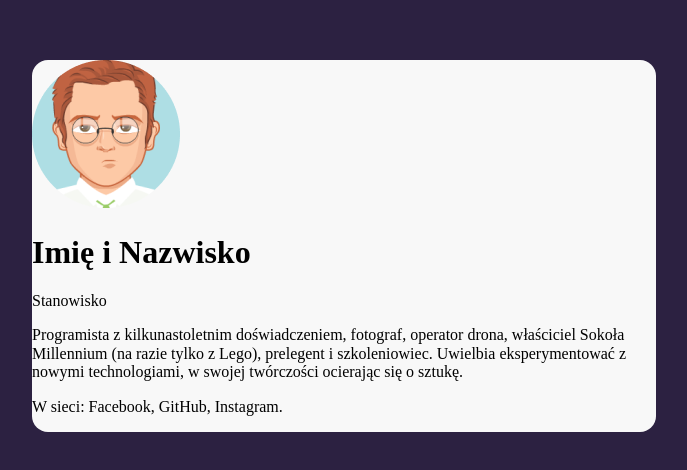
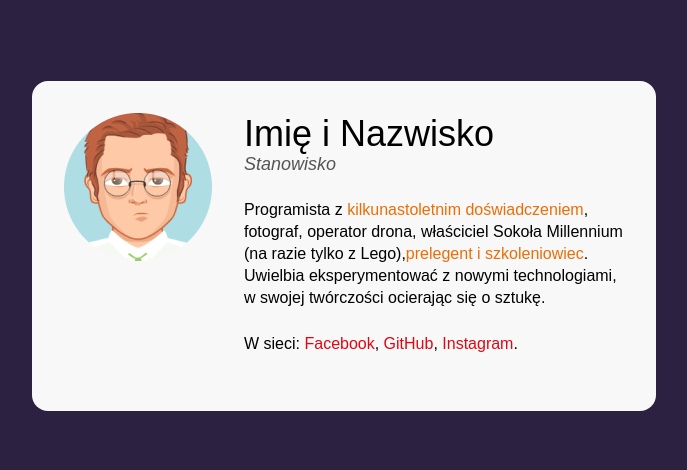
Before and after one commit to mateusz-walecki/business-card, a plain HTML site: page index.html in a window 1280 px wide. Shown: the part 154-624 px from the top of the page, without its empty margins (296-983 px from the left). Drawn offline with Linux system fonts and the light colour scheme.

Commit message:
model of business card

```diff
--- a/index.html
+++ b/index.html
@@ -10,19 +10,32 @@
   </head>
   <body>
     <main class="main">
-      <article>
-        <img src="avatar.png" alt="Zdjęcie Imie i Nazwisko" />
-        <header>
-          <h1>Imię i Nazwisko</h1>
-          <p>Stanowisko</p>
-        </header>
-        <p>
-          Programista z kilkunastoletnim doświadczeniem, fotograf, operator
-          drona, właściciel Sokoła Millennium (na razie tylko z Lego), prelegent
-          i szkoleniowiec. Uwielbia eksperymentować z nowymi technologiami, w
-          swojej twórczości ocierając się o sztukę.
-        </p>
-        <p>W sieci: Facebook, GitHub, Instagram.</p>
+      <article class="person">
+        <img
+          class="person__pictrue"
+          src="avatar.png"
+          alt="Zdjęcie Imie i Nazwisko"
+        />
+        <div>
+          <header class="person__info">
+            <h1 class="person__name">Imię i Nazwisko</h1>
+            <p class="person__position">Stanowisko</p>
+          </header>
+          <p class="person__description person__description--margin">
+            Programista z
+            <strong class="special">kilkunastoletnim doświadczeniem</strong>,
+            fotograf, operator drona, właściciel Sokoła Millennium (na razie
+            tylko z Lego),<strong class="special"
+              >prelegent i szkoleniowiec</strong
+            >. Uwielbia eksperymentować z nowymi technologiami, w swojej
+            twórczości ocierając się o sztukę.
+          </p>
+          <p class="person__description person__description--margin">
+            W sieci: <a class="person__link" href="#">Facebook</a>,
+            <a class="person__link" href="#">GitHub</a>,
+            <a class="person__link" href="#">Instagram</a>.
+          </p>
+        </div>
       </article>
     </main>
   </body>
--- a/style.css
+++ b/style.css
@@ -1,20 +1,61 @@
 html {
   box-sizing: border-box;
 }
-  *, *::before, *::after {
+*,
+*::before,
+*::after {
   box-sizing: inherit;
 }
 body {
-    background: #2C2141;
+  background: #2c2141;
   display: flex;
   align-items: center;
   justify-content: center;
   min-height: 100vh;
-
+  font-family: Arial, Helvetica, sans-serif;
 }
-  .main{
-    background: #F8F8F8;
+.main {
+  background: #f8f8f8;
   border-radius: 16px;
   width: 624px;
   margin: 16px;
+  padding: 32px;
 }
+.person {
+  display: flex;
+  align-items: flex-start;
+}
+.person__pictrue{
+  margin-right: 32px;
+
+}
+.person__description {
+  font-size: 16px;
+  line-height: 22px;
+  margin: 0;
+}
+.person__description--margin{
+  margin-bottom: 24px
+}
+.person__info{
+  margin-bottom: 24px;
+}
+.person__name {
+  font-size: 36px;
+  margin: 0;
+  font-weight: normal;
+}
+.person__position {
+  font-size: 18px;
+  color: #545454;
+  margin: 0;
+  font-style: italic;
+}
+.special {
+  color: #ed6d05;
+  font-weight: normal;
+}
+.person__link{
+  color: #E20613;
+  text-decoration: none;
+}
```
Lines whose indentation alone changed are shown as unchanged.
